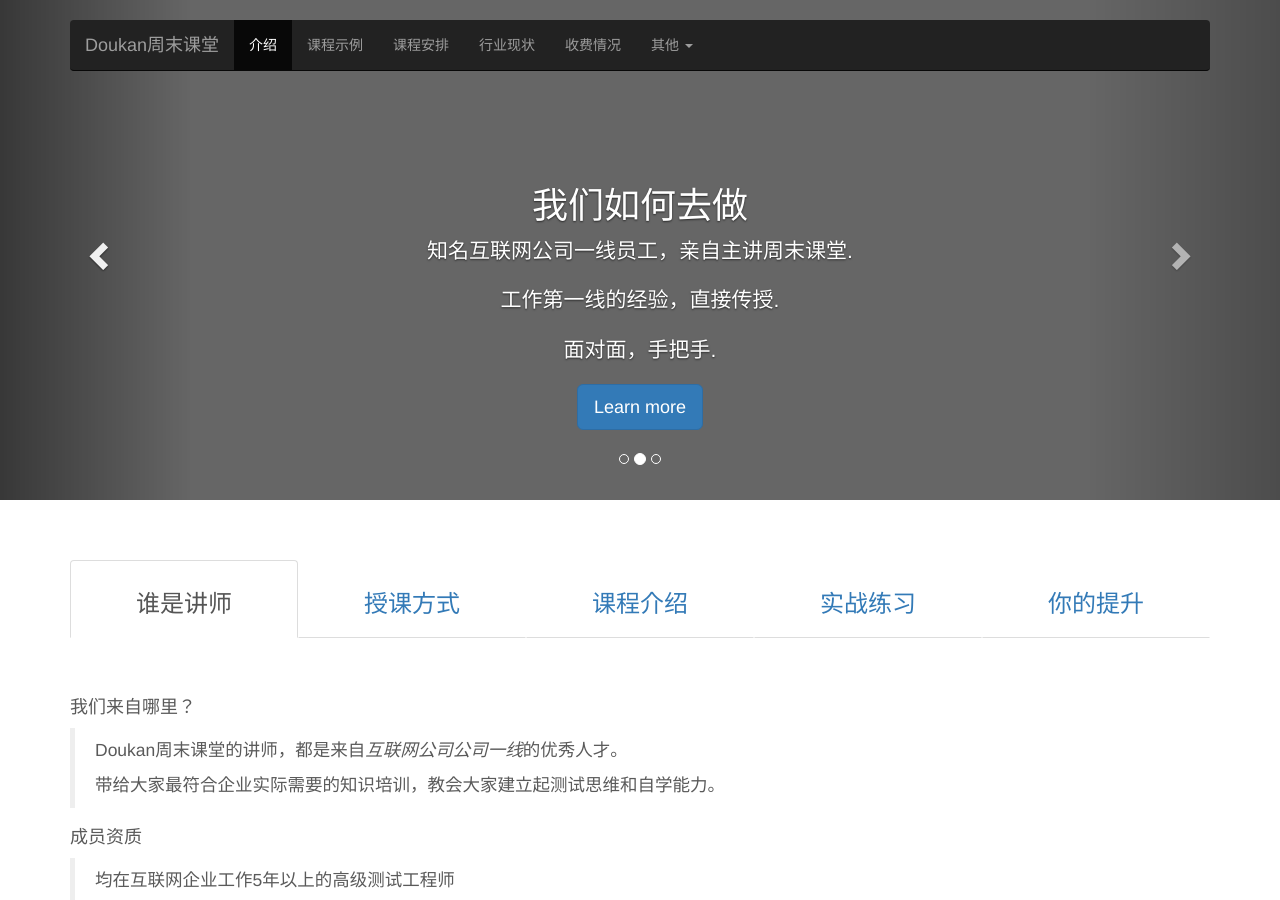
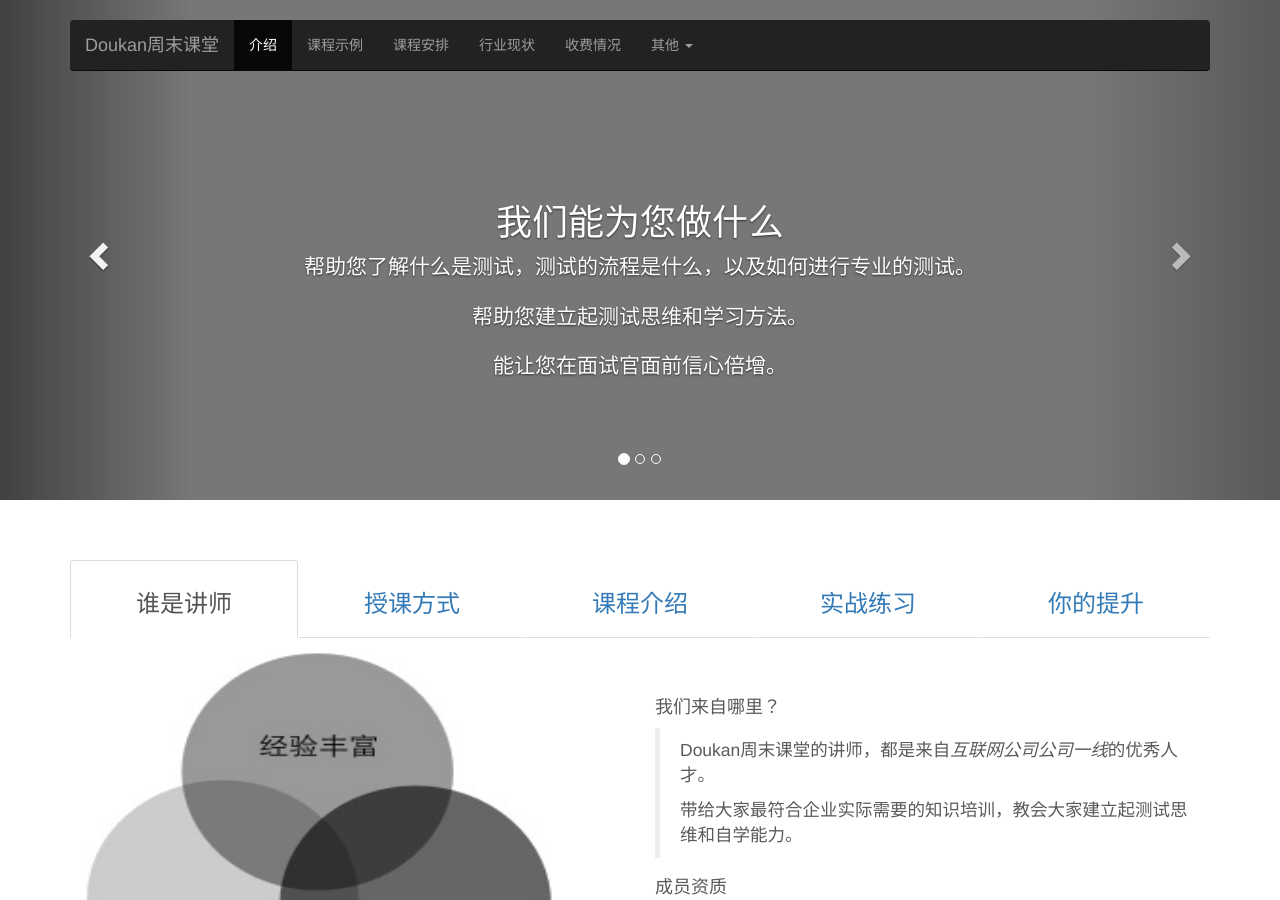
Before and after one commit to guming/myblog, a Jekyll site: the page home.html, which Jekyll copies as it is, in a window 1280 px wide and 900 px high. Built offline with Jekyll 4.4.1, drawn with Linux system fonts in a browser that asks for light colours; nearby versions of some CDN libraries.

Commit message:
new page

```diff
--- a/home.html
+++ b/home.html
@@ -208,6 +208,11 @@
           </div><!--/row-->
          </div>
          <div class="tab-pane fade in active" id="a1">
+            <div class="row">
+              <div class="col-md-6">
+             <img class="img-rounded" src="assets/images/d5.jpg" style="width: 500px; height: 400px;">
+            </div>
+            <div class="col-md-6">
               <p><br /></p>
               <p><br /></p>
               <h4>我们来自哪里？</h4>
@@ -223,6 +228,8 @@
               <blockquote>
               <p>专职岗位分布在功能测试，自动化测试，以及性能测试。多年的<strong>web & mobile</strong>测试经验</p>
               </blockquote>
+            </div>
+          </div>
          </div>
 
       </div>
```
Also changed, not shown: assets/images/d5.jpg (added). Lines whose indentation alone changed are shown as unchanged.
